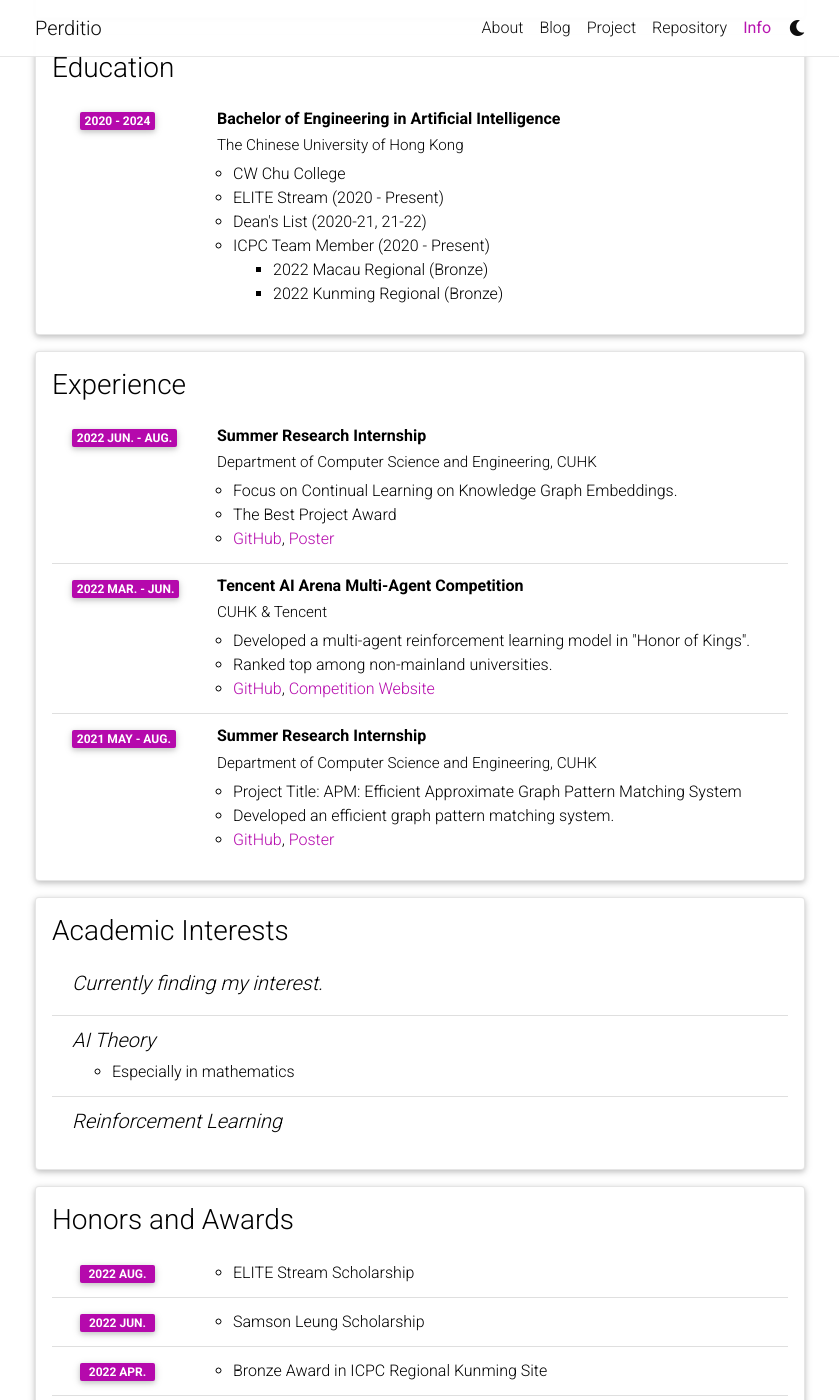
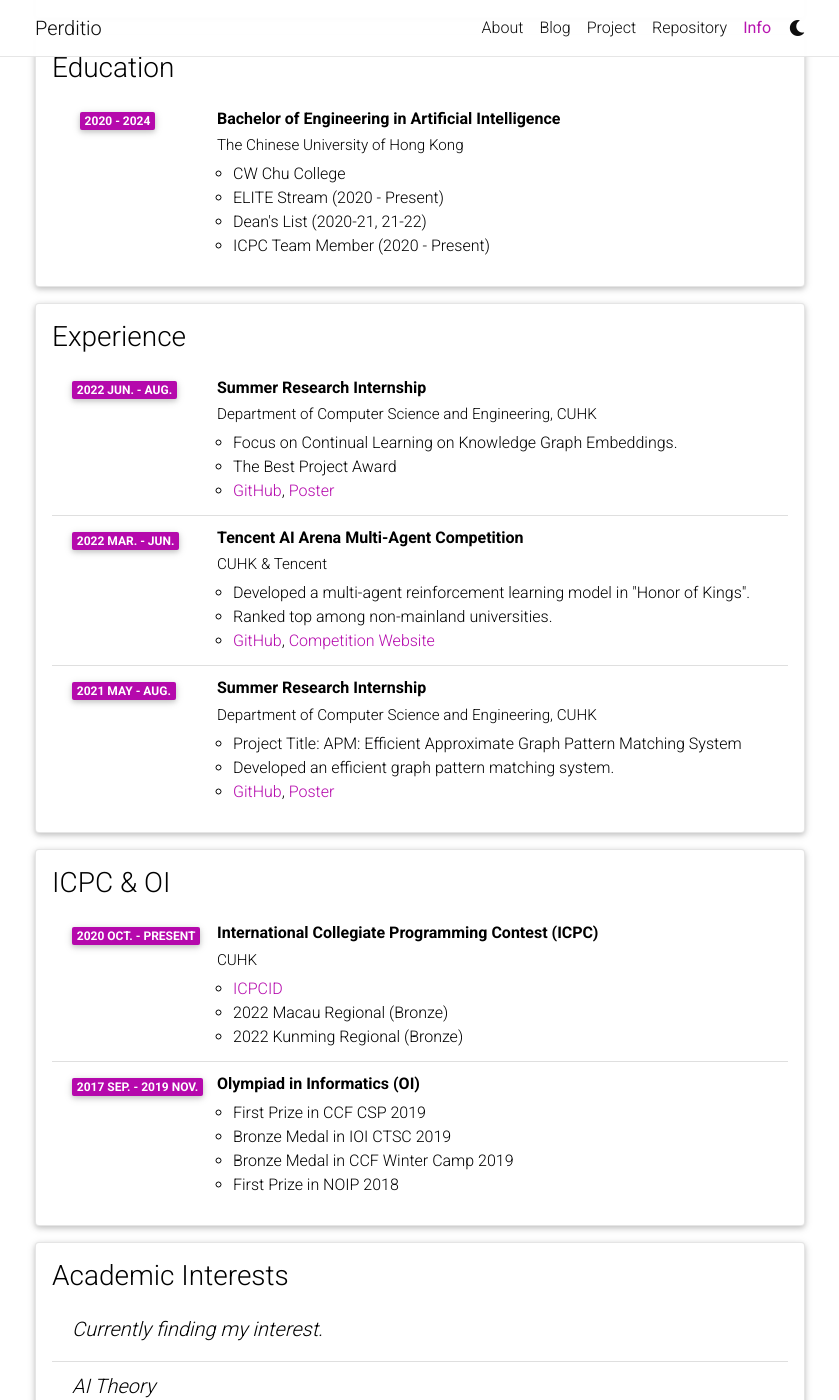
Before and after one commit to Yasgant/yasgant.github.io, a Jekyll site: the page built from _pages/cv.md, in a window 1280 px wide and 1400 px high, scrolled down 292 px. Shown: the whole window, without its empty margins (220-1059 px from the left). Built offline with Jekyll 4.4.1, drawn with Linux system fonts in a browser that asks for light colours; comment, search, counter and statistics services are not loaded; a style sheet for code colours, icons or effects is not loaded.

Commit message:
update info

```diff
--- a/_data/cv.yml
+++ b/_data/cv.yml
@@ -16,10 +16,7 @@
         - CW Chu College
         - ELITE Stream (2020 - Present)
         - Dean's List (2020-21, 21-22)
-        - title: ICPC Team Member (2020 - Present)
-          contents:
-            - 2022 Macau Regional (Bronze)
-            - 2022 Kunming Regional (Bronze)
+        - ICPC Team Member (2020 - Present)
 
 - title: Experience
   type: time_table
@@ -48,6 +45,25 @@
         - "Project Title: APM: Efficient Approximate Graph Pattern Matching System"
         - Developed an efficient graph pattern matching system.
         - <a href="https://github.com/Yasgant/APM-Efficient-Approximate-Graph-Pattern-Matching-System" target="_blank">GitHub</a>, <a href="https://github.com/Yasgant/APM-Efficient-Approximate-Graph-Pattern-Matching-System/blob/main/Poster.pdf" target="_blank">Poster</a>
+
+- title: ICPC & OI
+  type: time_table
+  contents:
+    - title: International Collegiate Programming Contest (ICPC)
+      institution: CUHK
+      year: 2020 Oct. - Present
+      description:
+        - <a href="https://icpc.global/ICPCID/G53VKXGUD9FQ" target="_blank">ICPCID</a>
+        - 2022 Macau Regional (Bronze)
+        - 2022 Kunming Regional (Bronze)
+
+    - title: Olympiad in Informatics (OI)
+      year: 2017 Sep. - 2019 Nov.
+      description:
+        - First Prize in CCF CSP 2019
+        - Bronze Medal in IOI CTSC 2019
+        - Bronze Medal in CCF Winter Camp 2019
+        - First Prize in NOIP 2018
 
 - title: Academic Interests
   type: nested_list
```
